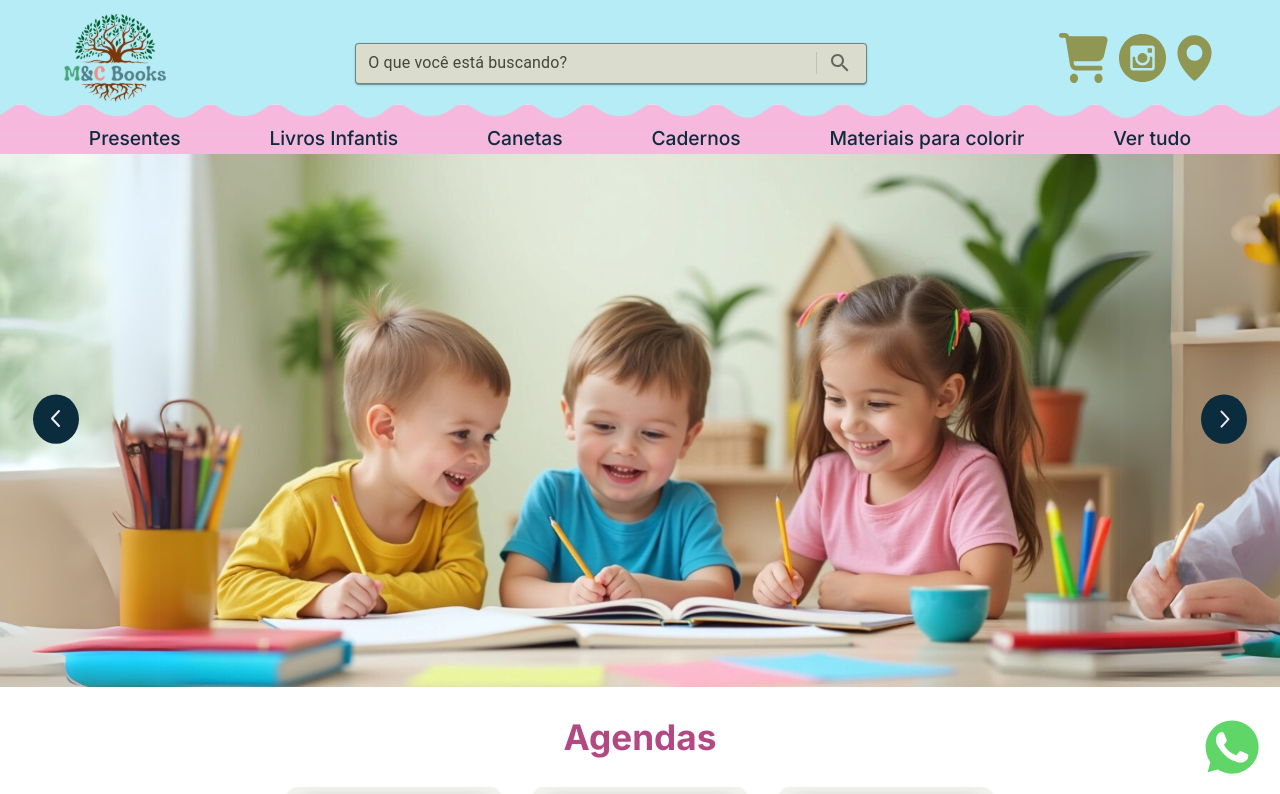
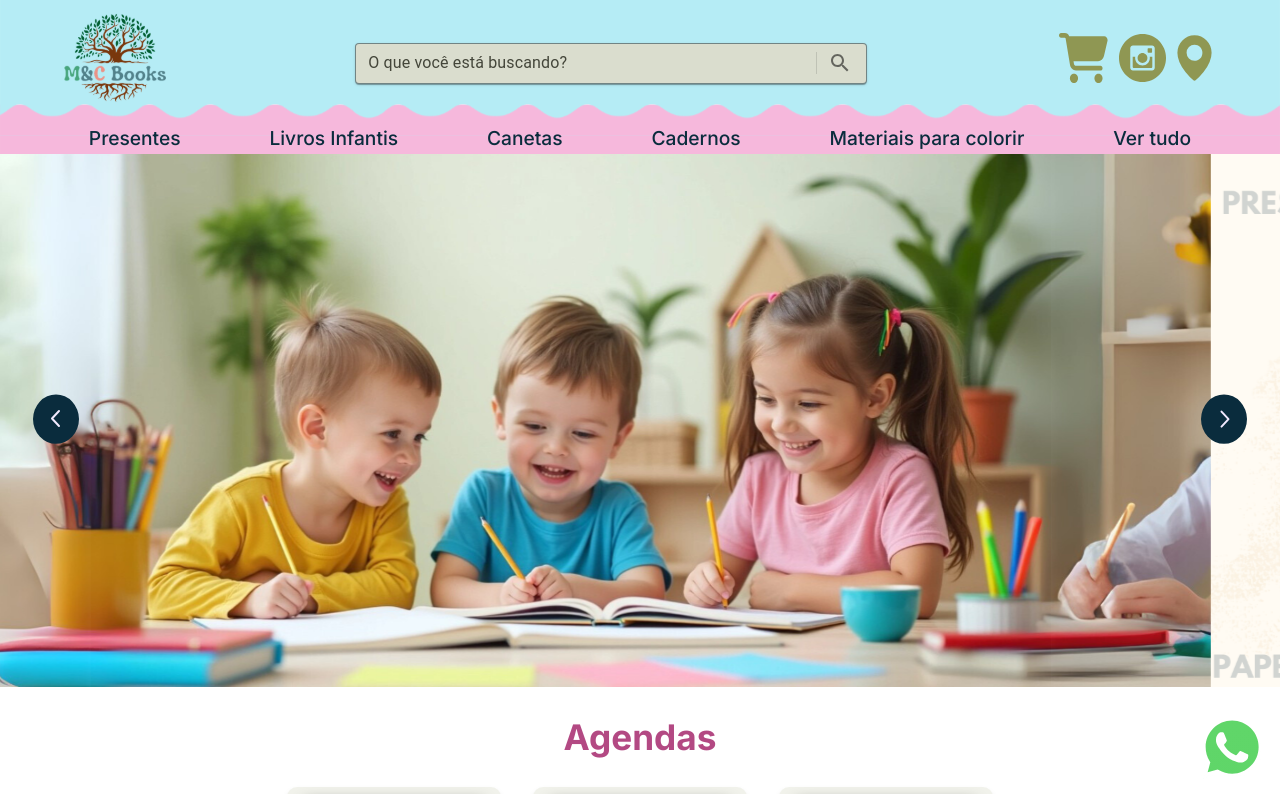
Before and after one commit to patriciasanttos/projeto-livraria, a React (Vite) app in the folder web/: page / in a window 1280 px wide. Shown: the top 794 px of the page. Built offline with nearby package versions, Linux system fonts and the light colour scheme; no server answers.

Commit message:
updated banner transition

```diff
--- a/web/src/Components/Banner/Banner.jsx
+++ b/web/src/Components/Banner/Banner.jsx
@@ -13,7 +13,7 @@ const BannerSlider = () => {
   const [index, setIndex] = React.useState(0);
 
   useEffect(() => {
-    const interval = setInterval(nextSlide, 8000);
+    const interval = setInterval(nextSlide, 6000);
 
     return () => {
       clearInterval(interval);
--- a/web/src/Components/Banner/Banner.scss
+++ b/web/src/Components/Banner/Banner.scss
@@ -8,12 +8,12 @@
     .banner-container {
         display: flex;
         width: 100%;
-        transition: transform 1.5s ease-in-out;
+        transition: transform 1.1s ease-in-out;
     }
 
     .banner {
         min-width: 100%;
-        transition: transform 2s ease;
+        transition: transform 1.1s ease;
     }
 
     .banner img {
```
